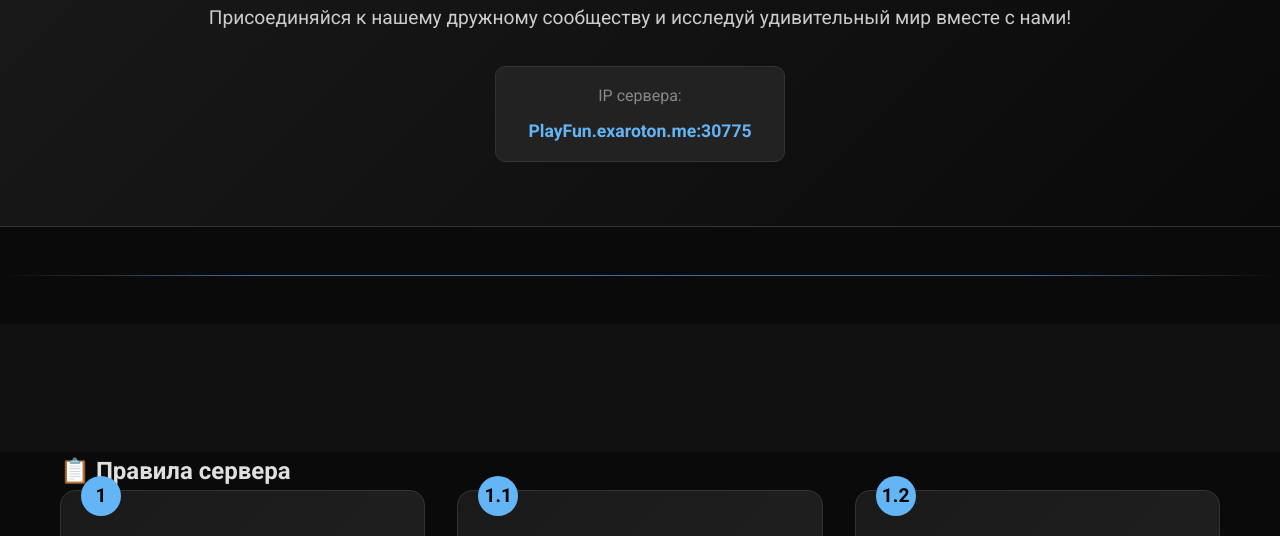
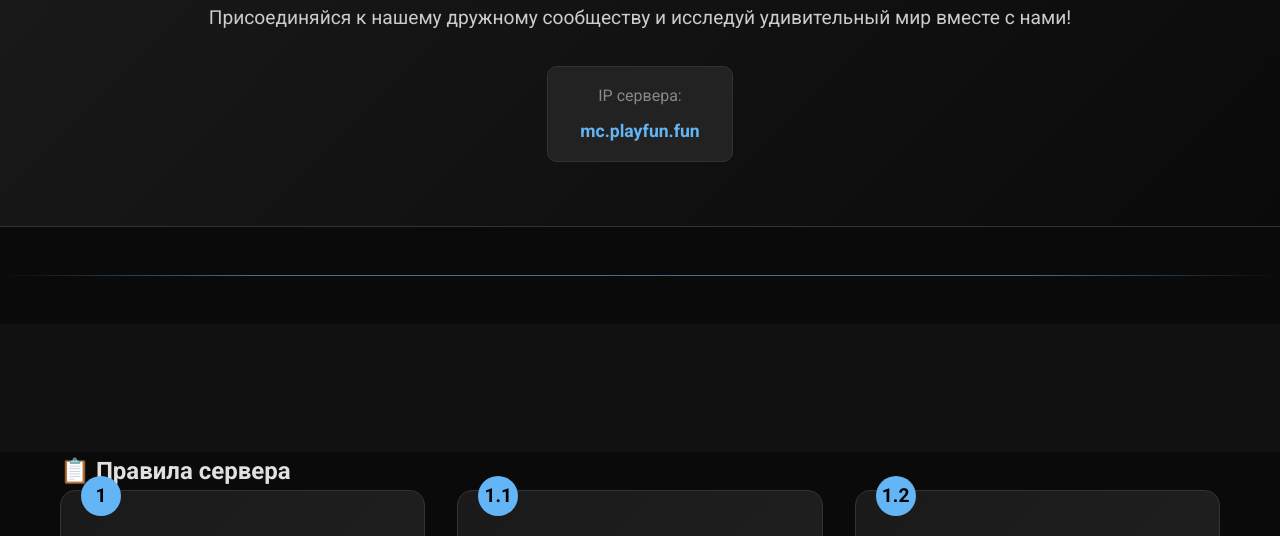
Before and after one commit to PlayRolls-PlayFun/PlayFun, a plain HTML site: page index.html in a window 1280 px wide. Shown: the part 247-783 px from the top of the page. Drawn offline with Linux system fonts and the light colour scheme.

Commit message:
Update index.html

```diff
--- a/index.html
+++ b/index.html
@@ -33,7 +33,7 @@
                 <div class="server-info">
                     <div class="server-ip">
                         <span class="label">IP сервера:</span>
-                        <span class="ip">PlayFun.exaroton.me:30775</span>
+                        <span class="ip">mc.playfun.fun</span>
                     </div>
                 </div>
             </div>
@@ -589,7 +589,7 @@
             <div class="footer-content">
                 <div class="footer-section">
                     <h4>Сервер</h4>
-                    <p>IP: PlayFun.exaroton.me:30775</p>
+                    <p>IP: mc.playfun.fun</p>
                     <p>Версия: 1.20.1</p>
                     <p>Режим: Анархия</p>
                 </div>
@@ -611,4 +611,5 @@
         </div>
     </footer>
 </body>
+
 </html>
```
